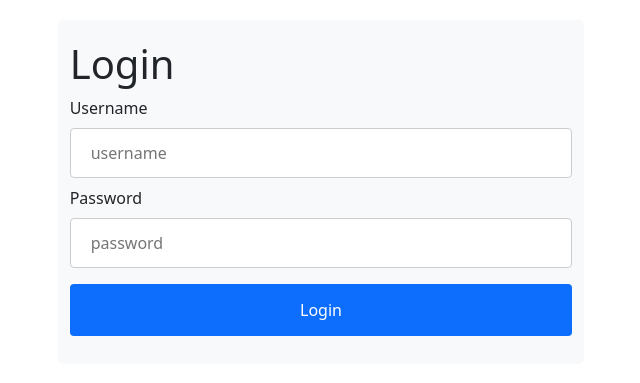
After one commit to rmunggaran/WP2_RiksaMunggaran, a CodeIgniter app: page /WP2_RiksaMunggaran/login in a window 1280 px wide. The commit adds this page. Shown: the top 383 px of the page, without its empty margins (319-959 px from the left). Run offline with CodeIgniter, Linux system fonts and the light colour scheme.

Commit message:
menambahkan fitur login

```diff
--- a/crud_ci/application/config/autoload.php
+++ b/crud_ci/application/config/autoload.php
@@ -58,7 +58,7 @@ $autoload['packages'] = array();
 |
 |	$autoload['libraries'] = array('user_agent' => 'ua');
 */
-$autoload['libraries'] = array('database');
+$autoload['libraries'] = array('database','session');
 
 /*
 | -------------------------------------------------------------------
@@ -89,7 +89,7 @@ $autoload['drivers'] = array();
 |
 |	$autoload['helper'] = array('url', 'file');
 */
-$autoload['helper'] = array();
+$autoload['helper'] = array('form','url');
 
 /*
 | -------------------------------------------------------------------
--- a/crud_ci/application/controllers/kampus.php
+++ b/crud_ci/application/controllers/kampus.php
@@ -2,6 +2,9 @@
 class Kampus extends CI_Controller {
     function __construct(){
         parent::__construct();
+        if ($this->session->userdata('status') != "login") {
+            redirect(base_url("login"));
+        }
         $this->load->model('m_data');
         $this->load->helper('url');
         $this->load->library('form_validation');
--- /dev/null
+++ b/crud_ci/application/controllers/login.php
@@ -0,0 +1,40 @@
+<?php
+defined('BASEPATH') OR exit('No direct script access allowed');
+
+class login extends CI_Controller {
+
+    function __construct() {
+        parent::__construct();
+        $this->load->model('m_data');
+    }
+
+	function index()
+	{
+		$this->load->view('tampilan_login');
+	}
+
+    function aksi_login(){
+        $username = $this->input->post('username');
+        $password = $this->input->post('password');
+        $where = array(
+            'username' => $username,
+            'password' => md5($password)
+        );
+        $cek = $this->m_data->cek_login("admin",$where)->num_rows();
+        if($cek > 0 ){
+            $data_session = array(
+                'nama' => $username,
+                'status' => "login"
+            );
+            $this->session->set_userdata($data_session);
+            redirect(base_url("kampus"));
+        }else{
+            echo "<script language\'javascript\'>alert (\'Username atau password salah\');document.location\'../login\'</script>";
+        }
+    }
+
+    function logout(){
+        $this->session->sess_destroy();
+        redirect(base_url("login"));
+    }
+}
--- a/crud_ci/application/models/m_data.php
+++ b/crud_ci/application/models/m_data.php
@@ -23,6 +23,10 @@ class M_data extends CI_model {
         $this->db->delete($table);
     }
 
+    function cek_login($table,$whare){
+        return $this->db->get_where($table,$whare);
+    }
+
 
 }
 ?>
--- a/crud_ci/application/views/tampil_data.php
+++ b/crud_ci/application/views/tampil_data.php
@@ -39,7 +39,10 @@
 
             <?php } ?>
         </table>
-        <center><?php echo anchor('kampus/tambah','<input type=button value="Tambah Data">'); ?></center>
+        <center>
+            <?php echo anchor('kampus/tambah','<input type=button value="Tambah Data">'); ?>
+            <?php echo anchor('login/logout','<input type=button value="Logout">'); ?>
+        </center>
 
     </div>
 
--- /dev/null
+++ b/crud_ci/application/views/tampilan_login.php
@@ -0,0 +1,58 @@
+<!DOCTYPE html>
+<html lang="en">
+<head>
+    <meta charset="UTF-8">
+    <meta name="viewport" content="width=device-width, initial-scale=1.0">
+    <title>Document</title>
+
+    <link href="https://cdn.jsdelivr.net/npm/bootstrap@5.2.3/dist/css/bootstrap.min.css" rel="stylesheet" integrity="sha384-rbsA2VBKQhggwzxH7pPCaAqO46MgnOM80zW1RWuH61DGLwZJEdK2Kadq2F9CUG65" crossorigin="anonymous">
+
+    <style>
+        input[type=text],input[type=password], select {
+    width: 100%;
+    padding: 12px 20px;
+    margin: 8px 0;
+    display: inline-block;
+    border: 1px solid #ccc;
+    border-radius: 4px;
+    box-sizing: border-box;
+  }
+
+  input[type=submit] {
+    width: 100%;
+    background-color: #0d6efd;
+    color: white;
+    padding: 14px 20px;
+    margin: 8px 0;
+    border: none;
+    border-radius: 4px;
+    cursor: pointer;
+  }
+
+  input[type=submit]:hover{
+    background-color: #45a049;
+
+  }
+
+  div {
+    border-radius: 5px;
+    padding: 20px;
+  }
+    </style>
+</head>
+<body>
+    <div class="row justify-content-center">
+        <div class="col-5 bg-light">
+            <h1>Login</h1>
+            <form action="<?= base_url('login/aksi_login'); ?>" method="post">
+                <label for="fname">Username</label>
+                <input type="text" name="username" id="fname" placeholder="username">
+                <label for="fname">Password</label>
+                <input type="text" name="password" id="fname" placeholder="password">
+
+                <input type="submit" value="Login">
+            </form>
+        </div>
+    </div>
+</body>
+</html>
```
Also changed, not shown: crud_ci/anu/style.css (line endings or trailing spaces).
